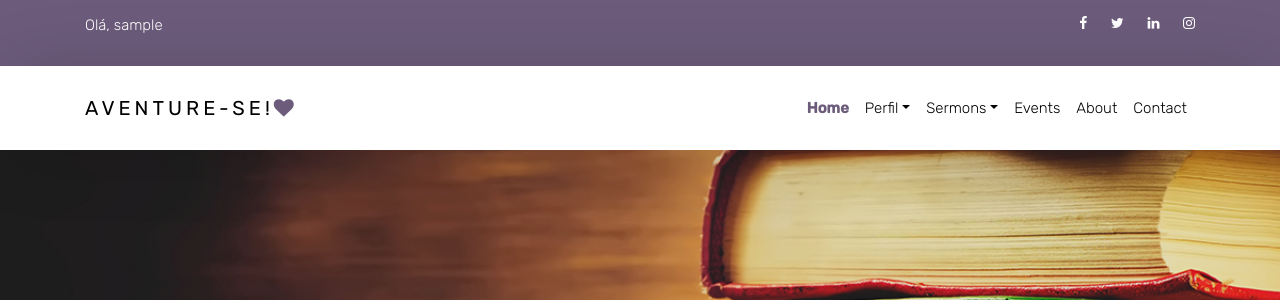
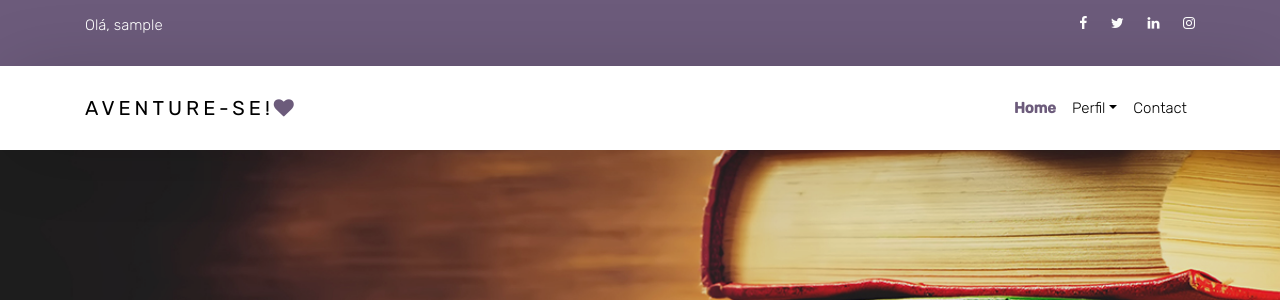
Before and after one commit to brunostranak/PJI, a PHP site: page /index2/inicio.php in a window 1280 px wide. Shown: the top 300 px of the page. Run offline with PHP 8.4, Linux system fonts and the light colour scheme; the visitor is signed in with stand-in values (Sample User, id 1); data that the repository does not hold is empty; some web fonts are replaced.

Commit message:
aaaaaaaa

```diff
--- a/LeiturasCompartilhadas/login/index2/inicio.php
+++ b/LeiturasCompartilhadas/login/index2/inicio.php
@@ -84,23 +84,6 @@ if($_SESSION["logado"]=="on"){
 
                 </div>
 
-              </li>
-
-              <li class="nav-item dropdown">
-                <a class="nav-link dropdown-toggle" href="sermon.html" id="dropdown05" data-toggle="dropdown" aria-haspopup="true" aria-expanded="false">Sermons</a>
-                <div class="dropdown-menu" aria-labelledby="dropdown05">
-                  <a class="dropdown-item" href="sermon.html">Daily Sermon</a>
-                  <a class="dropdown-item" href="sermon.html">Music</a>
-                  <a class="dropdown-item" href="sermon.html">Audio</a>
-                  <a class="dropdown-item" href="sermon.html">Video</a>
-                </div>
-
-              </li>
-              <li class="nav-item">
-                <a class="nav-link" href="events.html">Events</a>
-              </li>
-              <li class="nav-item">
-                <a class="nav-link" href="about.html">About</a>
               </li>
               <li class="nav-item">
                 <a class="nav-link" href="contact.html">Contact</a>
```
